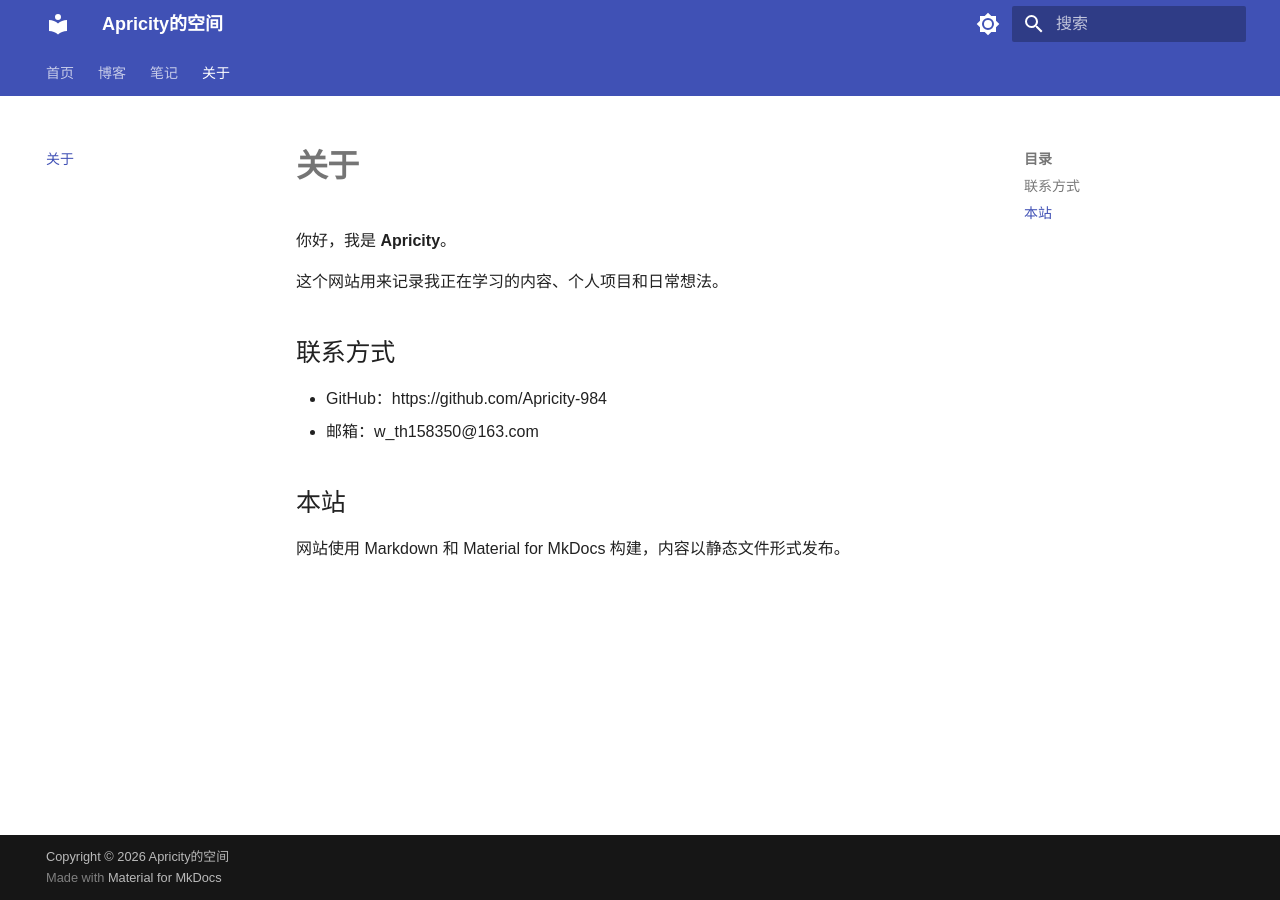
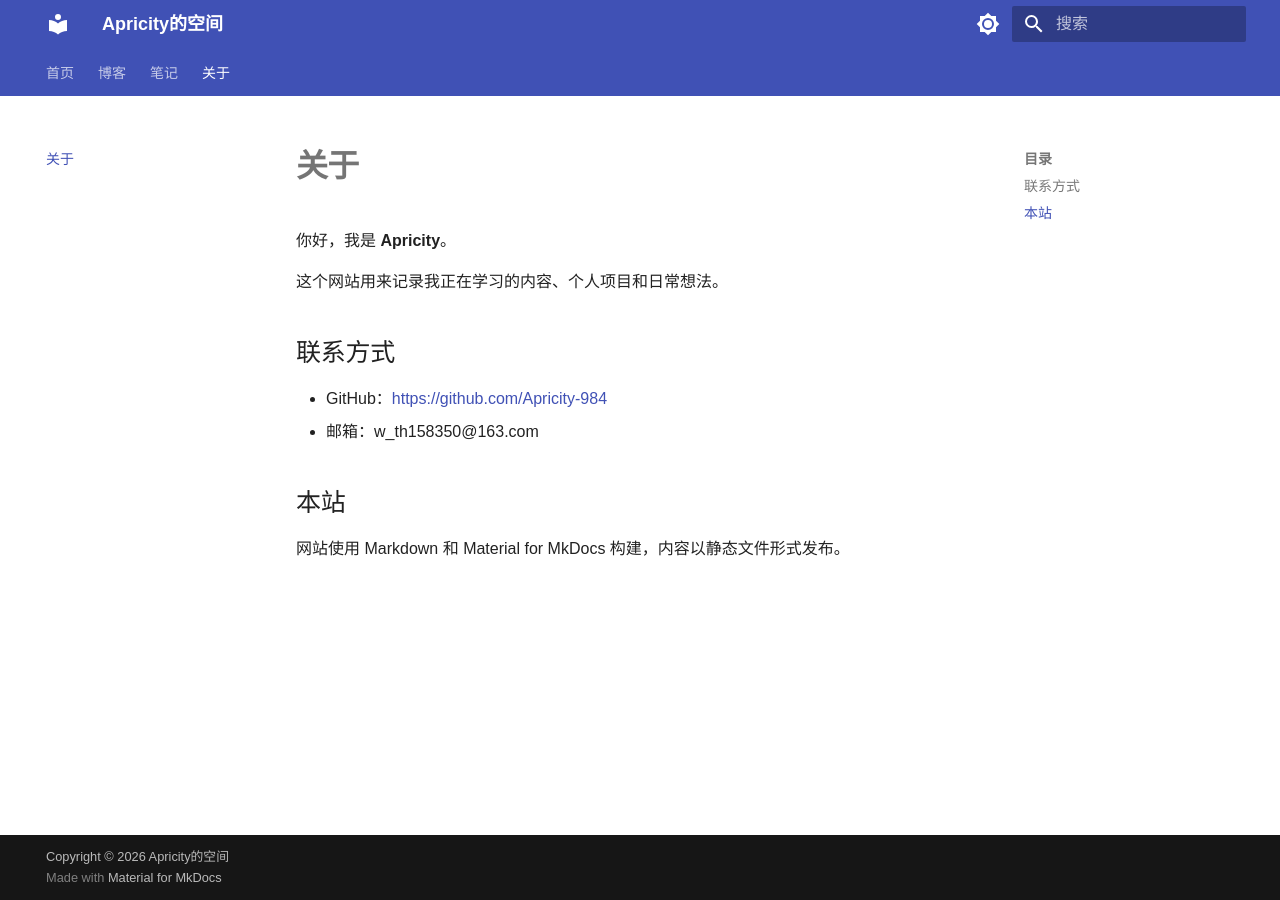
Before and after one commit to Apricity-984/my_personal_web, an MkDocs documentation site: the page built from docs/about.md, in a window 1280 px wide. Built offline with MkDocs 1.6.1 and Material for MkDocs 9.7.7, drawn with Linux system fonts in a browser that asks for light colours; part of the change alters nothing that is shown.

```diff
--- a/docs/about.md
+++ b/docs/about.md
@@ -6,7 +6,7 @@
 
 ## 联系方式
 
-- GitHub：https://github.com/Apricity-984
+- GitHub：[https://github.com/Apricity-984](https://github.com/Apricity-984)
 - 邮箱：w_th158350@163.com
 
 ## 本站
```
